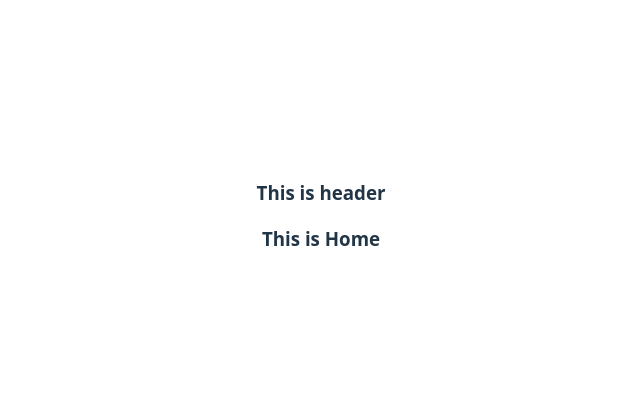
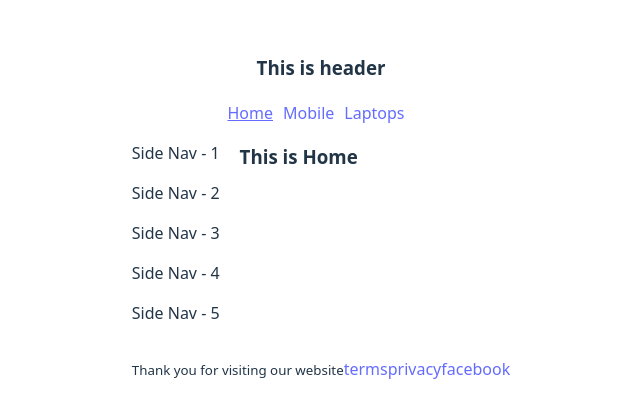
Before and after one commit to tamanna-h/intro-to-react-router, a React (Vite) app: page / in a window 1280 px wide. Shown: the part 184-602 px from the top of the page, without its empty margins (319-959 px from the left). Built offline with nearby package versions, Linux system fonts and the light colour scheme.

Commit message:
integrate router <Outlet /> to render nested child routes and Navlink for active link

```diff
--- /dev/null
+++ b/src/components/Footer/Footer.jsx
@@ -0,0 +1,15 @@
+import React from 'react';
+
+const Footer = () => {
+    return (
+        <div>
+            <p><small>Thank you for visiting our website</small>
+                <a href='/'>terms</a>
+                <a href='/'>privacy</a>
+                <a href='/fb'>facebook</a>
+            </p>
+        </div>
+    );
+};
+
+export default Footer;
--- /dev/null
+++ b/src/components/Header/Header.css
@@ -0,0 +1,3 @@
+nav a{
+    margin-right: 10px;
+}
--- a/src/components/Header/Header.jsx
+++ b/src/components/Header/Header.jsx
@@ -1,9 +1,16 @@
 import React from 'react';
+import { Link, NavLink } from 'react-router';
+import './Header.css';
 
 const Header = () => {
     return (
         <div>
             <h3>This is header</h3>
+            <nav>
+                <NavLink to='/'>Home</NavLink>
+                <NavLink to='/mobile'>Mobile</NavLink>
+                <NavLink to='/laptops'>Laptops</NavLink>
+            </nav>
         </div>
     );
 };
--- /dev/null
+++ b/src/components/Root/Root.css
@@ -0,0 +1,8 @@
+.root-main{
+    display: flex;
+    gap: 20px;
+}
+
+nav a.active{
+    text-decoration: underline;
+}
--- a/src/components/Root/Root.jsx
+++ b/src/components/Root/Root.jsx
@@ -1,12 +1,19 @@
 import React from 'react';
 import Header from '../Header/Header';
 import { Outlet } from 'react-router';
+import Footer from '../Footer/Footer';
+import SideBar from '../SideBar/SideBar';
+import './Root.css';
 
 const Root = () => {
     return (
         <div>
             <Header></Header>
-            <Outlet></Outlet>
+            <div className='root-main'>
+                <SideBar></SideBar>
+                <Outlet></Outlet>
+            </div>
+            <Footer></Footer>
         </div>
     );
 };
--- /dev/null
+++ b/src/components/SideBar/SideBar.jsx
@@ -0,0 +1,17 @@
+import React from 'react';
+
+const SideBar = () => {
+    return (
+        <aside>
+            <nav>
+                <p>Side Nav - 1</p>
+                <p>Side Nav - 2</p>
+                <p>Side Nav - 3</p>
+                <p>Side Nav - 4</p>
+                <p>Side Nav - 5</p>
+            </nav>
+        </aside>
+    );
+};
+
+export default SideBar;
```
